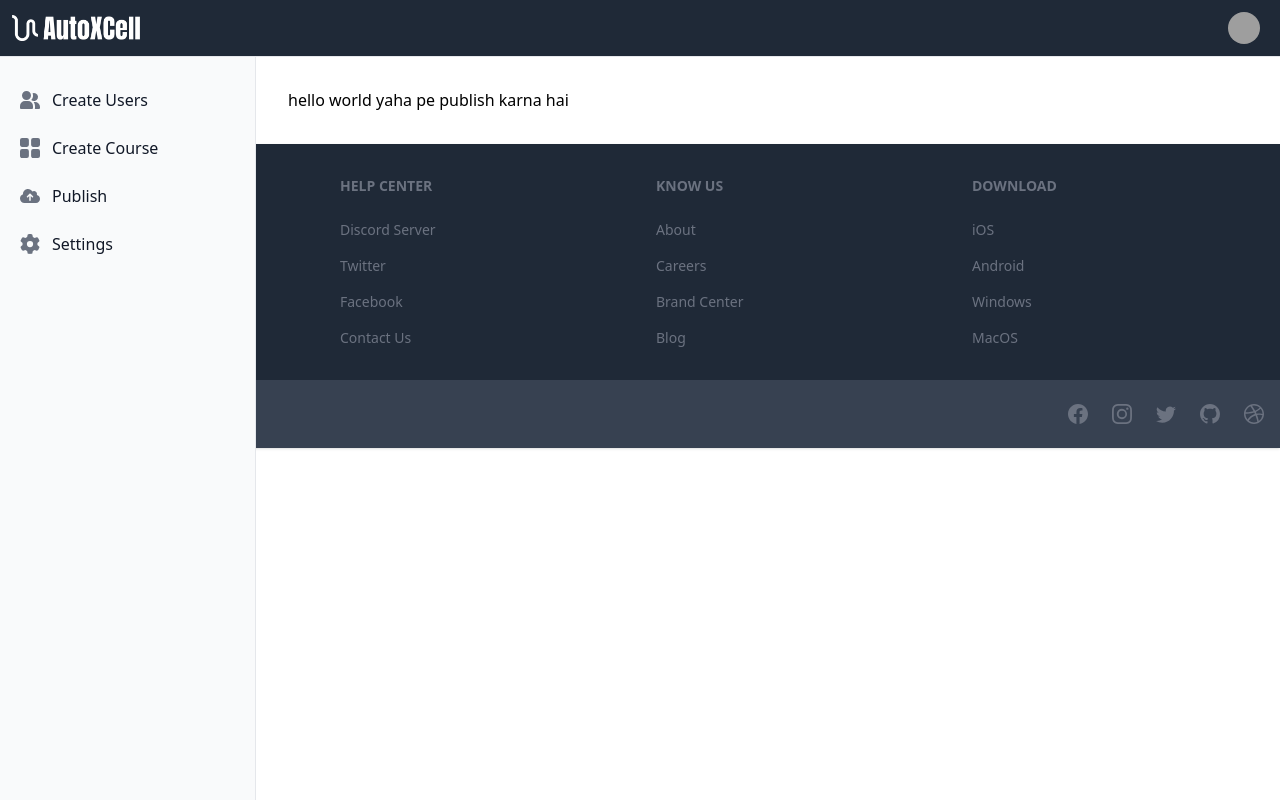
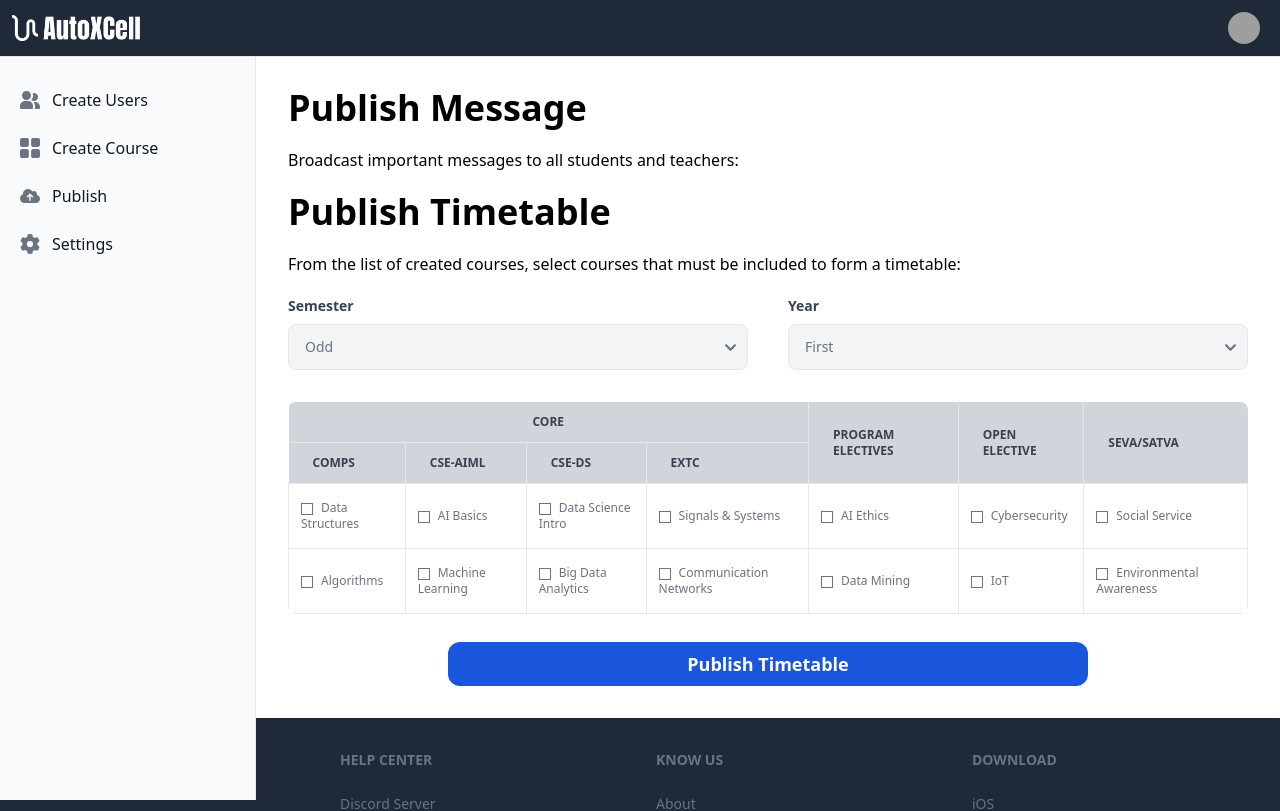
Before and after one commit to akshatbiniwale/client-ecas, a React (Vite) app: page /operator/home/publish in a window 1280 px wide. Shown: the top 811 px of the page. Built offline with nearby package versions, Linux system fonts and the light colour scheme; grey boxes are pictures that could not be loaded.

Commit message:
publish timetable design

```diff
--- a/src/pages/operator/OperatorPublish.jsx
+++ b/src/pages/operator/OperatorPublish.jsx
@@ -1,15 +1,218 @@
 import OperatorSidebar from "./OperatorSidebar";
 
 const OperatorPublish = () => {
-	// const [isOpenUserDropdown, setIsOpenUserDropdown] = useState(false);
-	// const [dashboardOption, setDashboardOption] = useState("");
-
 	return (
 		<div>
 			<OperatorSidebar />
 			<div className="p-4 sm:ml-64">
 				<div className="p-4 mt-14">
-					hello world yaha pe publish karna hai
+					<p className="font-bold text-4xl mb-5">Publish Message</p>
+					<p className="mb-5">
+						Broadcast important messages to all students and
+						teachers:
+					</p>
+					<p className="font-bold text-4xl mb-5">Publish Timetable</p>
+					<p className="mb-5">
+						From the list of created courses, select courses that
+						must be included to form a timetable:
+					</p>
+					<div className="grid grid-cols-2 gap-x-10 mb-3">
+						<div className="mb-5">
+							<label className="block text-gray-700 text-sm font-semibold mb-2">
+								Semester
+							</label>
+							<select className="px-4 py-3 rounded-lg bg-gray-100 border border-gray-200 text-gray-500 text-sm focus:bg-white w-full">
+								<option>Odd</option>
+								<option>Even</option>
+							</select>
+						</div>
+						<div className="mb-5">
+							<label className="block text-gray-700 text-sm font-semibold mb-2">
+								Year
+							</label>
+							<select className="px-4 py-3 rounded-lg bg-gray-100 border border-gray-200 text-gray-500 text-sm focus:bg-white w-full">
+								<option>First</option>
+								<option>Second</option>
+								<option>Third</option>
+								<option>Final</option>
+							</select>
+						</div>
+					</div>
+					<div className="relative overflow-x-auto rounded-lg">
+						<table className="w-full text-sm text-left rtl:text-right text-gray-500 dark:text-gray-400 rounded-lg">
+							<thead className="text-xs uppercase bg-gray-300 text-gray-700 rounded-t-lg">
+								<tr>
+									<th
+										scope="col"
+										className="px-6 py-3 text-center border-r"
+										colSpan="4"
+									>
+										Core
+									</th>
+									<th
+										scope="col"
+										className="px-6 py-3 border-r"
+										rowSpan="2"
+									>
+										Program Electives
+									</th>
+									<th
+										scope="col"
+										className="px-6 py-3 border-r"
+										rowSpan="2"
+									>
+										Open Elective
+									</th>
+									<th
+										scope="col"
+										className="px-6 py-3"
+										rowSpan="2"
+									>
+										SEVA/SATVA
+									</th>
+								</tr>
+								<tr className="border-t">
+									<th
+										scope="col"
+										className="px-6 py-3 border-r"
+									>
+										COMPS
+									</th>
+									<th
+										scope="col"
+										className="px-6 py-3 border-r"
+									>
+										CSE-AIML
+									</th>
+									<th
+										scope="col"
+										className="px-6 py-3 border-r"
+									>
+										CSE-DS
+									</th>
+									<th
+										scope="col"
+										className="px-6 py-3 border-r"
+									>
+										EXTC
+									</th>
+								</tr>
+							</thead>
+							<tbody>
+								<tr className="bg-white border-b dark:bg-gray-800 dark:border-gray-700">
+									<td className="px-3 py-4 border text-xs">
+										<input
+											type="checkbox"
+											className="mr-2 w-3 h-3"
+										/>
+										Data Structures
+									</td>
+									<td className="px-3 py-4 border text-xs">
+										<input
+											type="checkbox"
+											className="mr-2 w-3 h-3"
+										/>
+										AI Basics
+									</td>
+									<td className="px-3 py-4 border text-xs">
+										<input
+											type="checkbox"
+											className="mr-2 w-3 h-3"
+										/>
+										Data Science Intro
+									</td>
+									<td className="px-3 py-4 border text-xs">
+										<input
+											type="checkbox"
+											className="mr-2 w-3 h-3"
+										/>
+										Signals & Systems
+									</td>
+									<td className="px-3 py-4 border text-xs">
+										<input
+											type="checkbox"
+											className="mr-2 w-3 h-3"
+										/>
+										AI Ethics
+									</td>
+									<td className="px-3 py-4 border text-xs">
+										<input
+											type="checkbox"
+											className="mr-2 w-3 h-3"
+										/>
+										Cybersecurity
+									</td>
+									<td className="px-3 py-4 border text-xs">
+										<input
+											type="checkbox"
+											className="mr-2 w-3 h-3"
+										/>
+										Social Service
+									</td>
+								</tr>
+
+								<tr className="bg-white border-b dark:bg-gray-800 dark:border-gray-700">
+									<td className="px-3 py-4 border text-xs">
+										<input
+											type="checkbox"
+											className="mr-2 w-3 h-3"
+										/>
+										Algorithms
+									</td>
+									<td className="px-3 py-4 border text-xs">
+										<input
+											type="checkbox"
+											className="mr-2 w-3 h-3"
+										/>
+										Machine Learning
+									</td>
+									<td className="px-3 py-4 border text-xs">
+										<input
+											type="checkbox"
+											className="mr-2 w-3 h-3"
+										/>
+										Big Data Analytics
+									</td>
+									<td className="px-3 py-4 border text-xs">
+										<input
+											type="checkbox"
+											className="mr-2 w-3 h-3"
+										/>
+										Communication Networks
+									</td>
+									<td className="px-3 py-4 border text-xs">
+										<input
+											type="checkbox"
+											className="mr-2 w-3 h-3"
+										/>
+										Data Mining
+									</td>
+									<td className="px-3 py-4 border text-xs">
+										<input
+											type="checkbox"
+											className="mr-2 w-3 h-3"
+										/>
+										IoT
+									</td>
+									<td className="px-3 py-4 border text-xs">
+										<input
+											type="checkbox"
+											className="mr-2 w-3 h-3"
+										/>
+										Environmental Awareness
+									</td>
+								</tr>
+							</tbody>
+						</table>
+					</div>
+					<div className="flex justify-center">
+						<button
+							className="mt-7 w-2/3 bg-blue-700 rounded-xl text-white text-lg font-semibold py-2"
+							type="submit"
+						>
+							Publish Timetable
+						</button>
+					</div>
 				</div>
 			</div>
 		</div>
```
